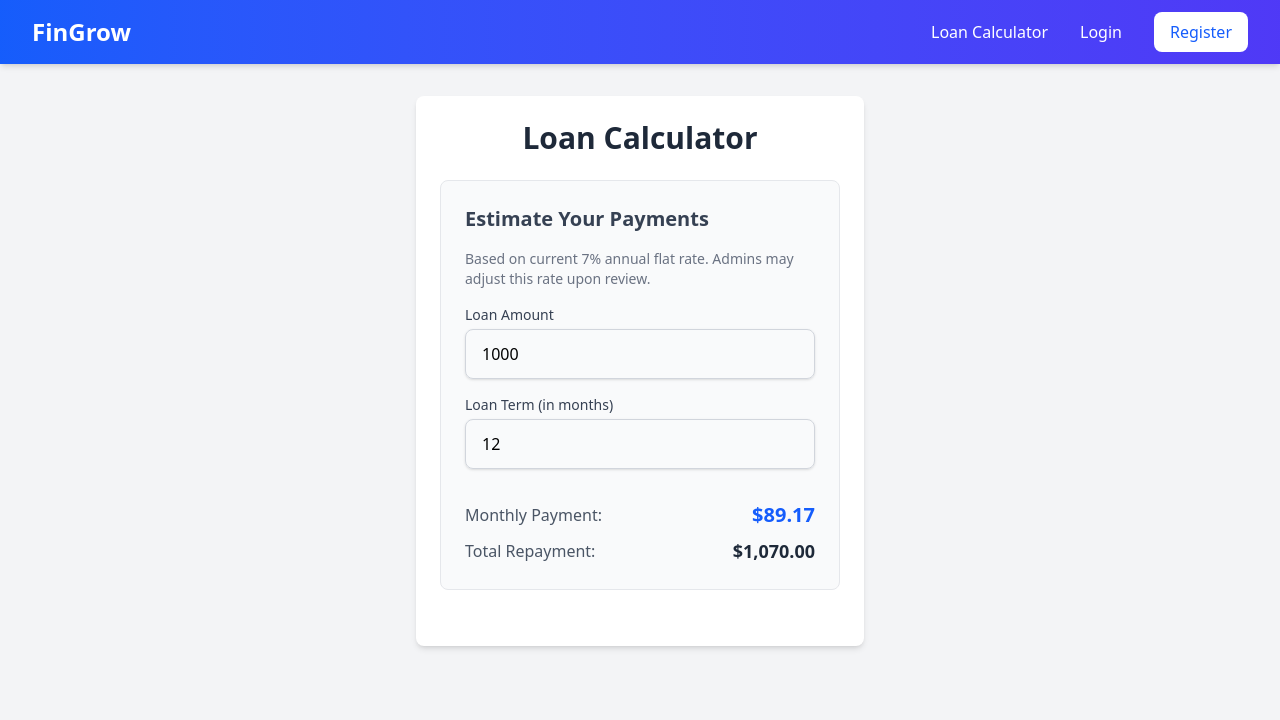
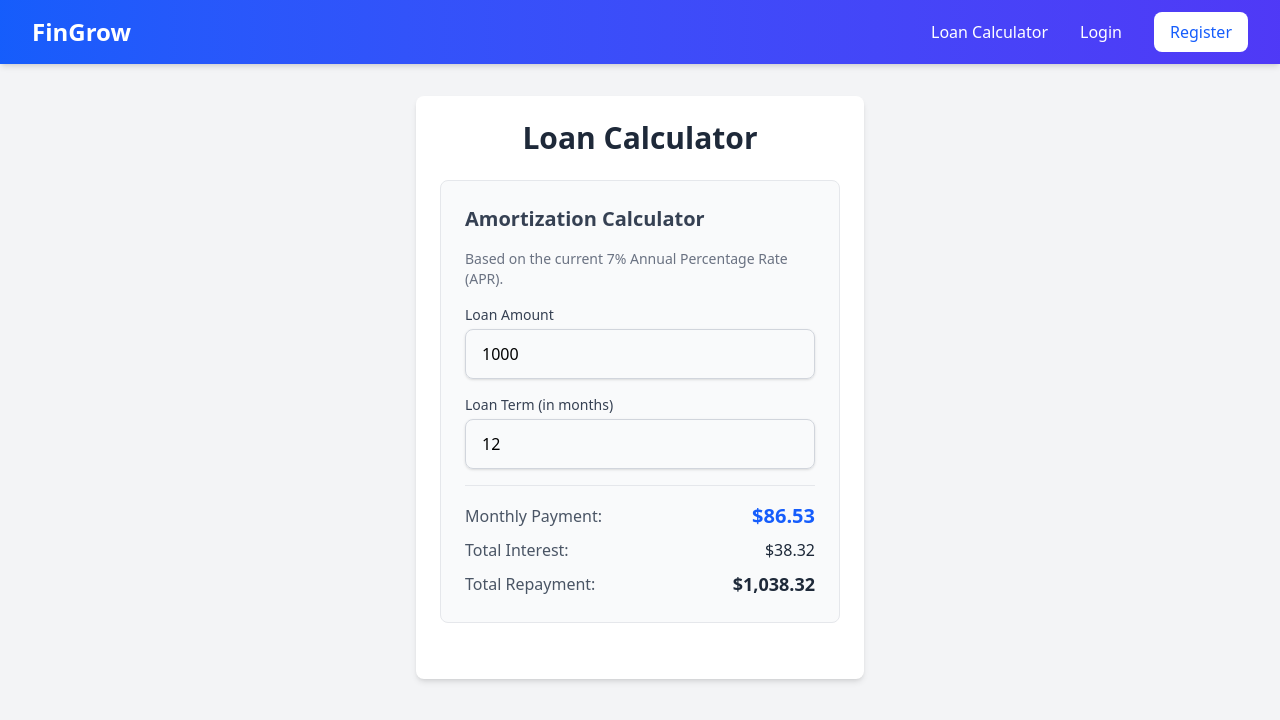
Before and after one commit to John-shewa2/FinGrow, a React (Vite) app in the folder Frontend/: page /calculator in a window 1280 px wide. Shown: the top 720 px of the page. Built offline with nearby package versions, Linux system fonts and the light colour scheme; no server answers.

Commit message:
Updated Interest calculation to have amortization.

```diff
--- a/Frontend/src/components/InterestCalculator.jsx
+++ b/Frontend/src/components/InterestCalculator.jsx
@@ -1,7 +1,5 @@
 import React, { useState, useEffect } from 'react';
-import { getInterestRate } from '../api/settingsApi'; // <-- 1. IMPORT
-
-// const ANNUAL_INTEREST_RATE = 0.07; // <-- No longer hardcoded
+import { getInterestRate } from '../api/settingsApi';
 
 const formatCurrency = (amount) => {
   return `$${amount.toLocaleString('en-US', {
@@ -15,13 +13,12 @@ const InterestCalculator = () => {
   const [term, setTerm] = useState(12);
   const [monthlyPayment, setMonthlyPayment] = useState(0);
   const [totalRepayment, setTotalRepayment] = useState(0);
+  const [totalInterest, setTotalInterest] = useState(0); // New metric
 
-  // *** MODIFIED: State to hold the fetched rate ***
-  const [annualRate, setAnnualRate] = useState(7); // Default to 7
+  const [annualRate, setAnnualRate] = useState(7);
   const [rateLoading, setRateLoading] = useState(true);
 
   useEffect(() => {
-    // *** MODIFIED: Fetch the rate from the API ***
     const fetchRate = async () => {
         try {
             setRateLoading(true);
@@ -29,7 +26,7 @@ const InterestCalculator = () => {
             setAnnualRate(data.interestRate || 7);
         } catch (err) {
             console.error("Failed to fetch rate, using default.", err);
-            setAnnualRate(7); // Fallback
+            setAnnualRate(7);
         } finally {
             setRateLoading(false);
         }
@@ -40,40 +37,48 @@ const InterestCalculator = () => {
   useEffect(() => {
     const principal = Number(amount);
     const termMonths = Number(term);
-
-    // *** MODIFIED: Use the 'annualRate' from state ***
-    const rateDecimal = annualRate / 100;
+    const monthlyRate = (annualRate / 100) / 12;
 
     if (principal > 0 && termMonths > 0) {
-      const monthlyInterest = (principal * rateDecimal) / 12;
-      const monthlyPrincipal = principal / termMonths;
-      const calculatedMonthlyPayment = monthlyPrincipal + monthlyInterest;
-      const calculatedTotalRepayment = calculatedMonthlyPayment * termMonths;
+      // Standard Amortization Formula
+      // EMI = [P x r x (1+r)^n] / [(1+r)^n-1]
 
-      setMonthlyPayment(calculatedMonthlyPayment);
+      let emi = 0;
+      if (monthlyRate === 0) {
+          // Edge case: 0% interest
+          emi = principal / termMonths;
+      } else {
+          const pow = Math.pow(1 + monthlyRate, termMonths);
+          emi = (principal * monthlyRate * pow) / (pow - 1);
+      }
+
+      const calculatedTotalRepayment = emi * termMonths;
+      const calculatedTotalInterest = calculatedTotalRepayment - principal;
+
+      setMonthlyPayment(emi);
       setTotalRepayment(calculatedTotalRepayment);
+      setTotalInterest(calculatedTotalInterest);
     } else {
       setMonthlyPayment(0);
       setTotalRepayment(0);
+      setTotalInterest(0);
     }
-  }, [amount, term, annualRate]); // <-- 3. Add annualRate to dependency array
+  }, [amount, term, annualRate]);
 
   return (
     <div className="mb-8 p-6 bg-gray-50 border border-gray-200 rounded-lg">
       <h3 className="text-xl font-semibold text-gray-700 mb-4">
-        Estimate Your Payments
+        Amortization Calculator
       </h3>
 
-      {/* *** MODIFIED: Show the dynamic rate *** */}
       <p className="text-sm text-gray-500 mb-4">
         {rateLoading
             ? 'Loading current rate...'
-            : `Based on current ${annualRate}% annual flat rate. Admins may adjust this rate upon review.`
+            : `Based on the current ${annualRate}% Annual Percentage Rate (APR).`
         }
       </p>
 
       <div className="space-y-4">
-        {/* ... (Inputs remain the same) ... */}
         <div>
           <label
             htmlFor="calc-amount"
@@ -108,12 +113,17 @@ const InterestCalculator = () => {
           />
         </div>
 
-        {/* ... (Results display remains the same) ... */}
-        <div className="pt-4 space-y-2">
+        <div className="pt-4 space-y-2 border-t border-gray-200 mt-4">
           <div className="flex justify-between items-center">
             <span className="text-gray-600 font-medium">Monthly Payment:</span>
             <span className="text-xl font-bold text-blue-600">
               {formatCurrency(monthlyPayment)}
+            </span>
+          </div>
+          <div className="flex justify-between items-center">
+            <span className="text-gray-600 font-medium">Total Interest:</span>
+            <span className="text-gray-800">
+              {formatCurrency(totalInterest)}
             </span>
           </div>
           <div className="flex justify-between items-center">
```
Also changed, not shown: 2 other files (tests, documents, lock files or other folders).
